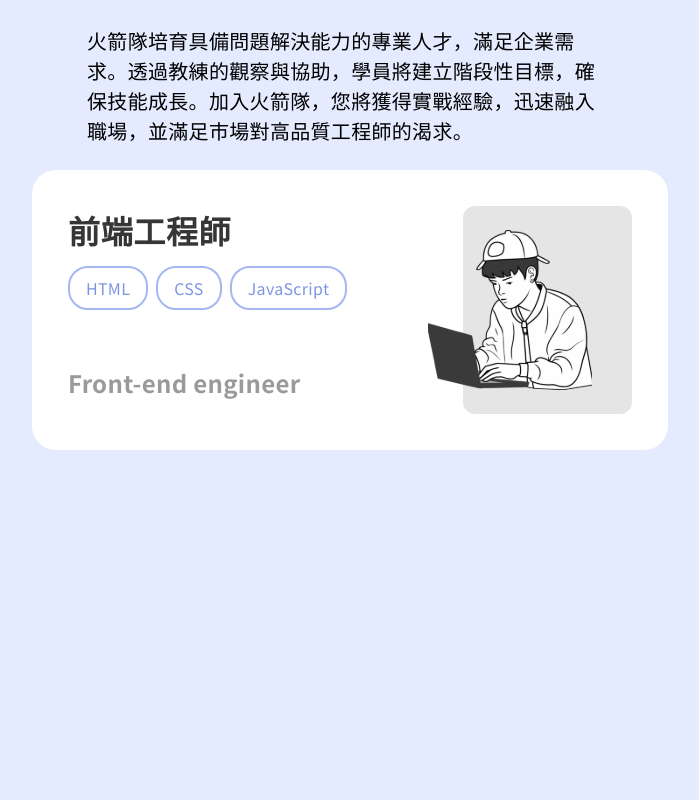
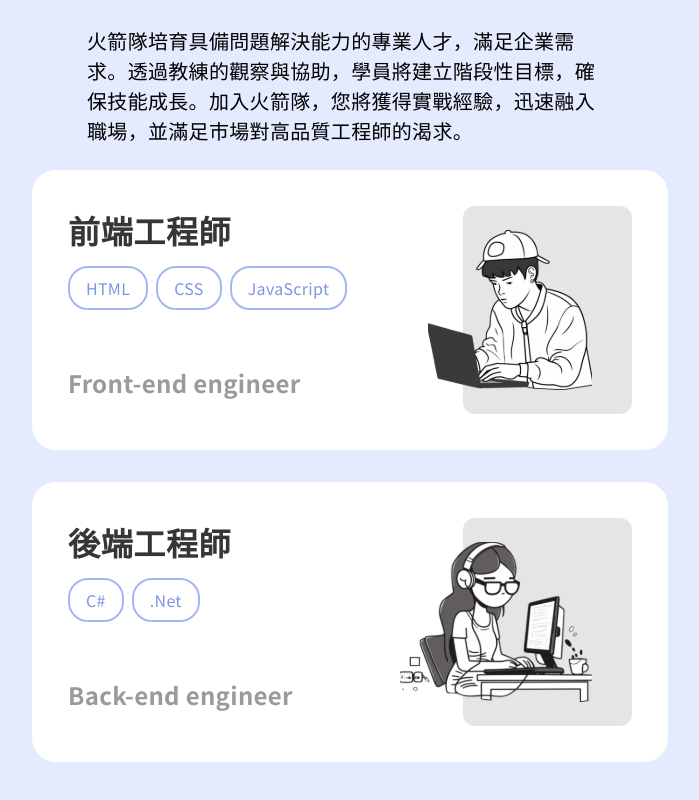
Before and after one commit to Lin4611/rocketLandingPage, a React (Vite) app: page / in a window 1280 px wide. Shown: the part 266-1066 px from the top of the page, without its empty margins (290-989 px from the left). Built offline with nearby package versions, Linux system fonts and the light colour scheme.

Commit message:
feat: Updated the AboutRocketSection component, adjusting its structure to improve display.

```diff
--- a/src/components/AboutRocketSection.jsx
+++ b/src/components/AboutRocketSection.jsx
@@ -110,7 +110,7 @@ const AboutRocketSection = () => {
       </section>
 
       {/* desktop */}
-      <section className="max-lg:hidden flex flex-wrap justify-center gap-x-[72px] bg-Primary-Blue-100 w-full mx-auto py-[60px] px-[72px] max-xl:rounded-[40px]">
+      <section className="max-lg:hidden  flex flex-wrap justify-center gap-x-[72px] bg-Primary-Blue-100 w-full mx-auto py-[60px] px-[72px] max-xl:rounded-[40px]">
         <div className="w-[526px] ">
           <h3 className="text-neutral-700 font-en text-[700] text-[20px] leading-[1.5] tracking-[0.4px]">
             About Rocket
@@ -130,7 +130,8 @@ const AboutRocketSection = () => {
             </p>
           </div>
         </div>
-        <div className="w-[636px] h-[592px] overflow-y-auto flex flex-col gap-y-[32px]">
+        <div className="w-[636px] h-[592px] overflow-y-auto ">
+          <div className="flex flex-col gap-y-[32px]">
             <div className="h-[280px] rounded-[24px] flex justify-between bg-[#fff] py-[36px] px-[36px]">
               <div className="">
                 <h4 className="mb-[12px] heading-3 text-[rgba(54,54,54,1)]">
@@ -153,37 +154,72 @@ const AboutRocketSection = () => {
                 </div>
               </div>
               <div className="w-[216px] relative">
-              <img className="object-cover z-10 absolute right-[40px] top-[24px]" src={rocketFrontend} alt="" />
+                <img
+                  className="object-cover z-10 absolute right-[40px] top-[24px]"
+                  src={rocketFrontend}
+                  alt=""
+                />
                 <div className="px-[20px] w-[169px] h-[208px] absolute right-0 rounded-[12px] bg-neutral-200"></div>
               </div>
             </div>
 
+            <div className="h-[280px] rounded-[24px] flex justify-between bg-[#fff] py-[36px] px-[36px]">
+              <div className="">
+                <h4 className="mb-[12px] heading-3 text-[rgba(54,54,54,1)]">
+                  後端工程師
+                </h4>
+                <div className="mb-[72px] text-Primary-Blue-400 flex gap-x-[8px]">
+                  <div className="border-2 border-Primary-Blue-300 rounded-[20px] py-[8px] px-[16px]">
+                    C#
+                  </div>
+                  <div className="border-2 border-Primary-Blue-300 rounded-[20px] py-[8px] px-[16px]">
+                    .Net
+                  </div>
+                </div>
+                <div className="font-[700] text-[24px] tracking-[1.5] leading-[1.2px] text-[rgba(154,154,154,1)]">
+                  Back-end engineer
+                </div>
+              </div>
+              <div className="w-[216px] relative">
+                <img
+                  className="object-cover z-10 absolute right-[40px] top-[24px]"
+                  src={rocketBackend}
+                  alt=""
+                />
+                <div className="px-[20px] w-[169px] h-[208px] absolute right-0 rounded-[12px] bg-neutral-200"></div>
+              </div>
+            </div>
 
-
-          {/* <div className="rounded-[24px] bg-[#fff] py-[36px] px-[36px]">
-            <h4 className="mb-[8px] heading-3 text-[rgba(54,54,54,1)]">
-              前端工程師
+            <div className="h-[280px] rounded-[24px] flex justify-between bg-[#fff] py-[36px] px-[36px]">
+              <div className="">
+                <h4 className="mb-[12px] heading-3 text-[rgba(54,54,54,1)]">
+                  UI 設計師
                 </h4>
-            <div className="mb-[12px] text-Primary-Blue-400 flex gap-x-[8px]">
+                <div className="mb-[72px] text-Primary-Blue-400 flex gap-x-[8px]">
+                  <div className="border-2 border-Primary-Blue-300 rounded-[20px] py-[8px] px-[16px]">
+                    Figma
+                  </div>
                   <div className="border-2 border-Primary-Blue-300 rounded-[20px] py-[8px] px-[16px]">
                     HTML
                   </div>
                   <div className="border-2 border-Primary-Blue-300 rounded-[20px] py-[8px] px-[16px]">
                     CSS
                   </div>
-
-              <div className="border-2 border-Primary-Blue-300 rounded-[20px] py-[8px] px-[16px]">
-                JavaScript
+                </div>
+                <div className="font-[700] text-[24px] tracking-[1.5] leading-[1.2px] text-[rgba(154,154,154,1)]">
+                  UI designer
                 </div>
               </div>
-            <div className="mb-[28px] text-[rgba(154,154,154,1)]">
-              Front-end engineer
+              <div className="w-[216px] relative">
+                <img
+                  className="object-cover z-10 absolute right-[40px] top-[24px]"
+                  src={rocketUi}
+                  alt=""
+                />
+                <div className="px-[20px] w-[169px] h-[208px] absolute right-0 rounded-[12px] bg-neutral-200"></div>
               </div>
-            <div className="flex flex-col items-center justify-center ">
-              <img className="object-cover z-10" src={rocketFrontend} alt="" />
-              <div className="px-[20px] w-full h-[60px] mt-[-52px] rounded-[12px] bg-neutral-200"></div>
             </div>
-          </div> */}
+          </div>
         </div>
       </section>
     </>
```
Lines whose indentation alone changed are shown as unchanged.
